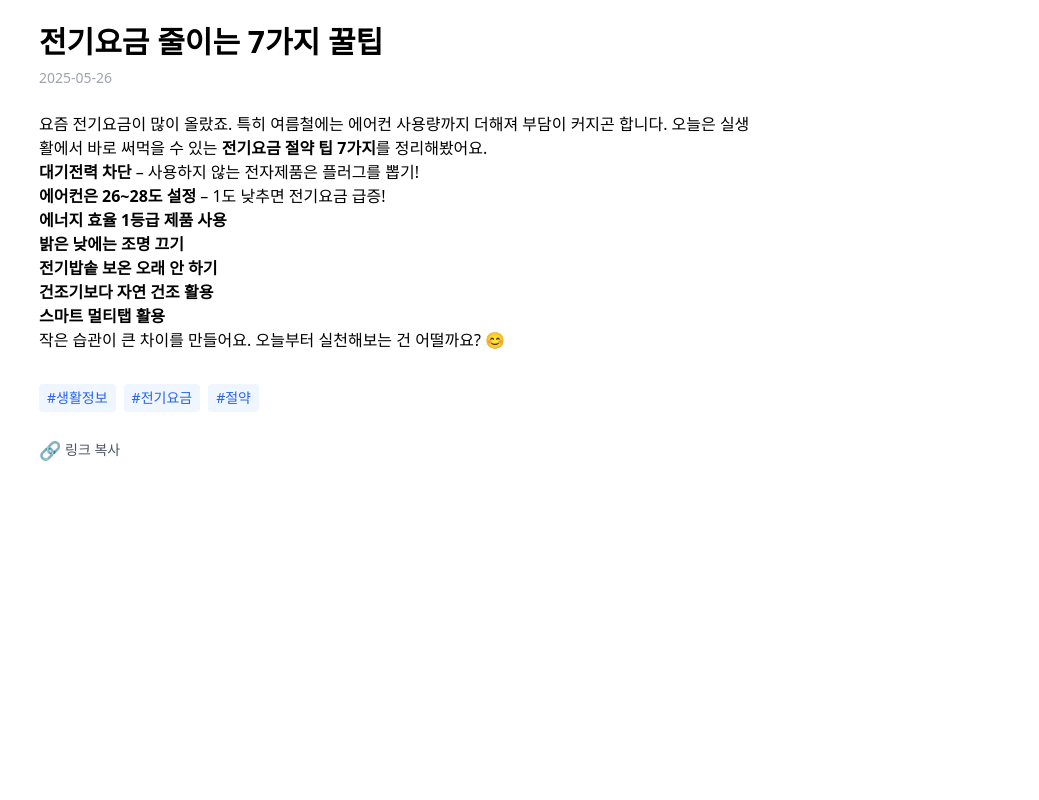
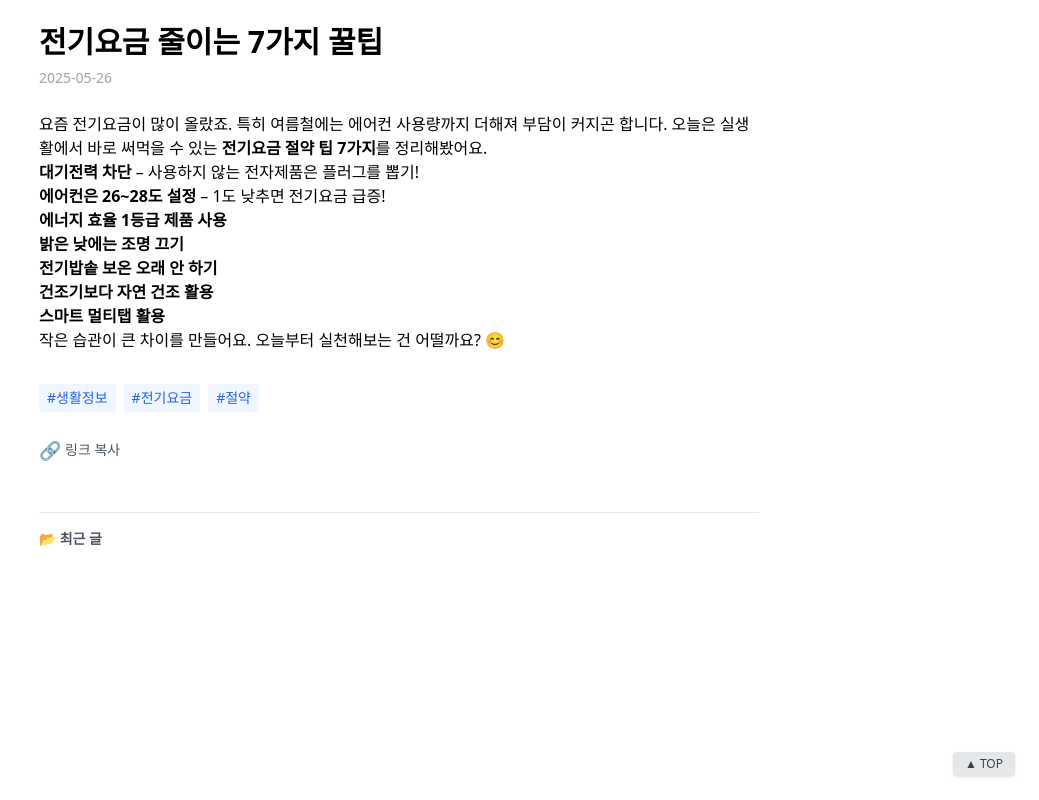
Before and after one commit to mysmartdeal/mysmartdeal, a Next.js app: page /smartlog/2025-05-26-saving-tips in a window 1280 px wide. Shown: the whole page, without its empty margins (241-1280 px from the left). Built offline with nearby package versions, Linux system fonts and the light colour scheme.

Commit message:
Update [slug].js

```diff
--- a/pages/smartlog/[slug].js
+++ b/pages/smartlog/[slug].js
@@ -1,8 +1,9 @@
-// ✅ [slug].js – 메타태그 + OG 태그 + 라벨 + 링크 복사 + 고정형 상단 토스트 메시지
+// ✅ [slug].js – 메타태그 + OG 태그 + 라벨 + 링크 복사 + 상단 토스트 + 최신글 + TOP 버튼
 import fs from 'fs';
 import path from 'path';
 import Head from 'next/head';
 import { useEffect, useState } from 'react';
+import Link from 'next/link';
 
 export async function getStaticPaths() {
   const dir = path.join(process.cwd(), 'public/smartlog-posts');
@@ -14,12 +15,28 @@ export async function getStaticPaths() {
 }
 
 export async function getStaticProps({ params }) {
-  const filePath = path.join(process.cwd(), 'public/smartlog-posts', `${params.slug}.json`);
-  const content = JSON.parse(fs.readFileSync(filePath, 'utf8'));
-  return { props: { post: content, slug: params.slug } };
+  const postDir = path.join(process.cwd(), 'public/smartlog-posts');
+  const files = fs.readdirSync(postDir);
+
+  const posts = files.map((file) => {
+    const slug = file.replace(/\.json$/, '');
+    const content = JSON.parse(fs.readFileSync(path.join(postDir, file), 'utf8'));
+    return { slug, ...content };
+  }).sort((a, b) => new Date(b.date) - new Date(a.date));
+
+  const currentPost = posts.find((p) => p.slug === params.slug);
+  const recentPosts = posts.filter((p) => p.slug !== params.slug).slice(0, 5);
+
+  return {
+    props: {
+      post: currentPost,
+      slug: currentPost.slug,
+      recentPosts
+    }
+  };
 }
 
-export default function PostPage({ post, slug }) {
+export default function PostPage({ post, slug, recentPosts }) {
   const [copied, setCopied] = useState(false);
   const previewText = post.content.replace(/<[^>]+>/g, '').slice(0, 100);
   const ogImage = `/images/smartlog-thumbnails/${slug}.jpg`;
@@ -31,8 +48,12 @@ export default function PostPage({ post, slug }) {
     setTimeout(() => setCopied(false), 2000);
   };
 
+  const scrollToTop = () => {
+    window.scrollTo({ top: 0, behavior: 'smooth' });
+  };
+
   return (
-    <div className="max-w-3xl mx-auto p-6">
+    <div className="max-w-3xl mx-auto p-6 relative">
       <Head>
         <title>{post.title} | Smartlog</title>
         <meta name="description" content={previewText} />
@@ -68,11 +89,35 @@ export default function PostPage({ post, slug }) {
         </button>
       </div>
 
+      {/* ✅ 복사 알림 메시지 */}
       {copied && (
         <div className="fixed top-4 inset-x-0 mx-auto w-fit bg-gray-800 text-white text-sm px-4 py-2 rounded shadow-lg animate-fade-in">
           ✅ 링크가 복사되었습니다!
         </div>
       )}
+
+      {/* ✅ 최신 글 목록 */}
+      <div className="mt-12 border-t pt-4">
+        <h2 className="text-sm font-bold text-gray-600 mb-2">📂 최근 글</h2>
+        <ul className="space-y-2">
+          {recentPosts.map((item) => (
+            <li key={item.slug} className="flex justify-between text-sm text-gray-700 hover:text-blue-600">
+              <Link href={`/smartlog/${item.slug}`} className="truncate">
+                {item.title}
+              </Link>
+              <span className="text-xs text-gray-400 whitespace-nowrap">{item.date}</span>
+            </li>
+          ))}
+        </ul>
+      </div>
+
+      {/* ✅ TOP 버튼 */}
+      <button
+        onClick={scrollToTop}
+        className="fixed bottom-6 right-6 bg-gray-200 text-gray-700 hover:bg-gray-300 px-3 py-1 text-xs rounded shadow"
+      >
+        ▲ TOP
+      </button>
 
       <style jsx>{`
         .animate-fade-in {
```
